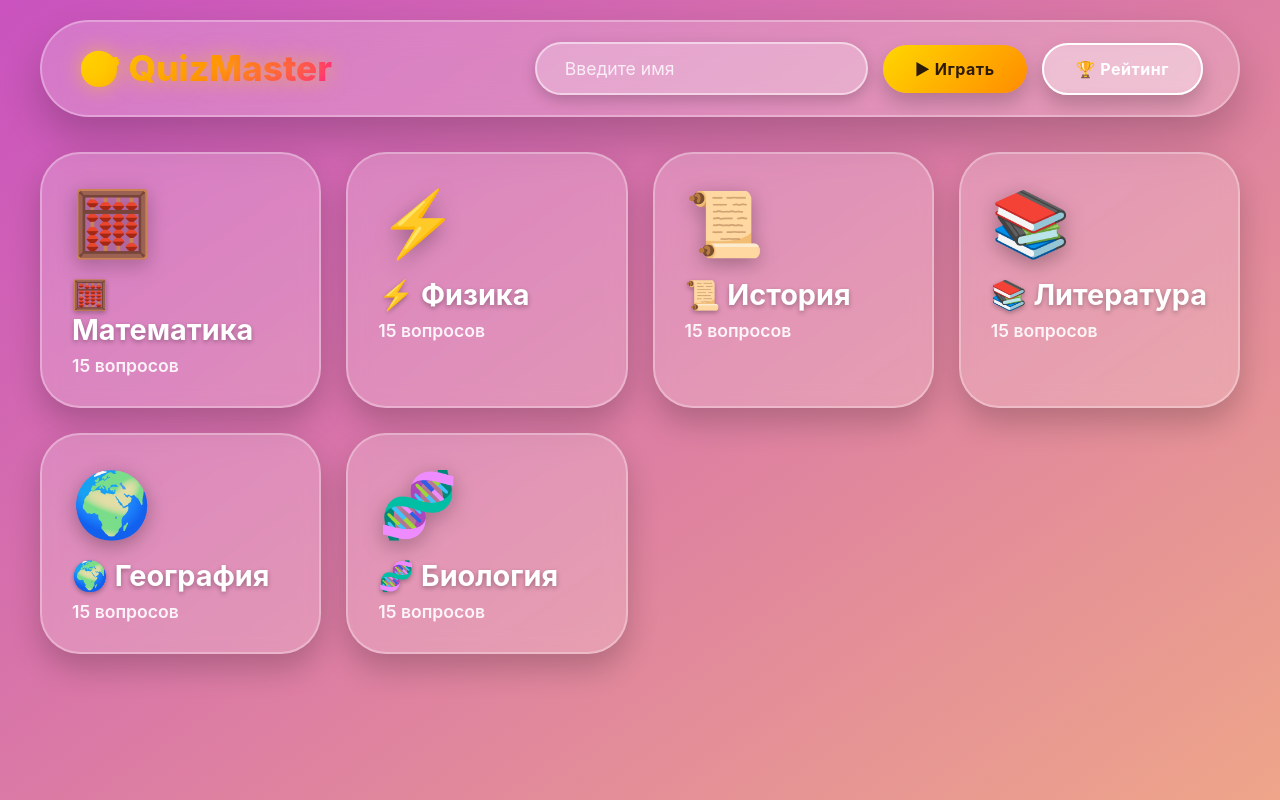
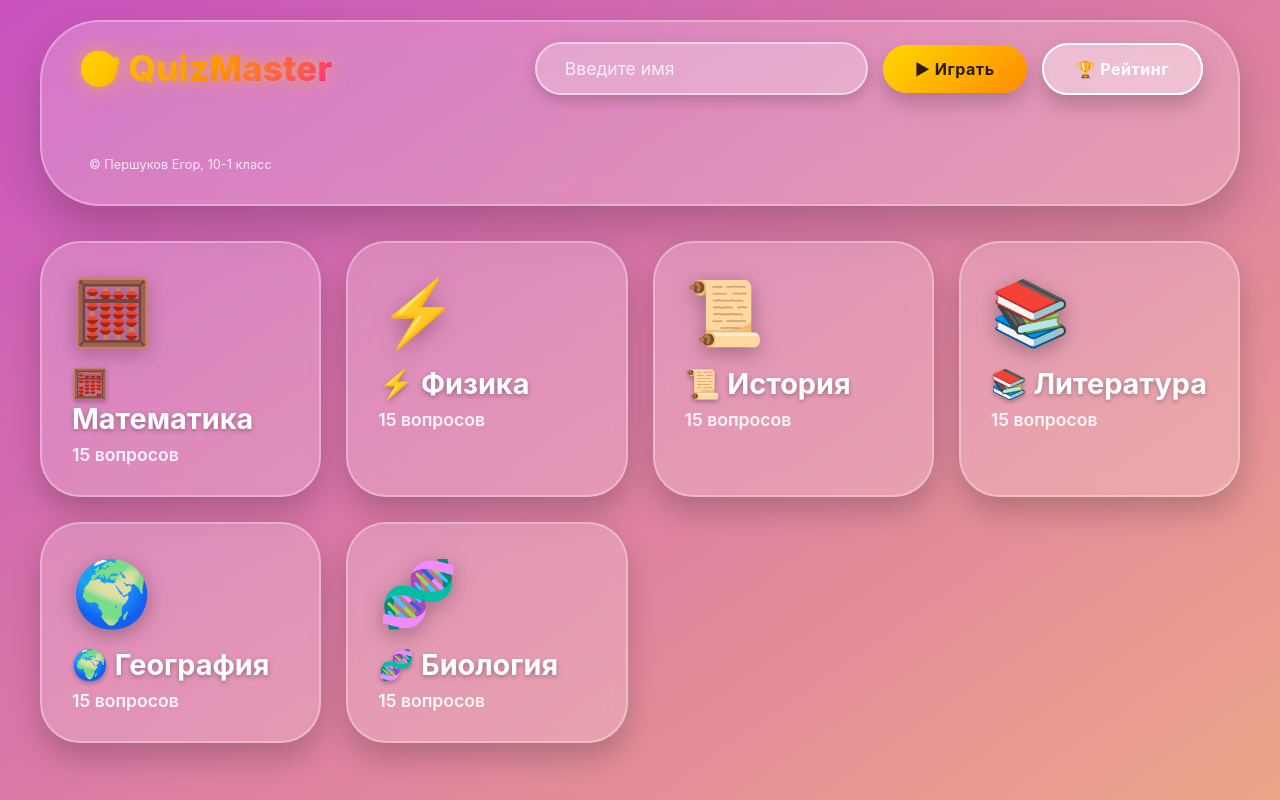
Before and after one commit to egor1910www-star/formulas-site, a plain HTML site: page index.html in a window 1280 px wide. Drawn offline with Linux system fonts and the light colour scheme.

Commit message:
Update index.html

```diff
--- a/index.html
+++ b/index.html
@@ -450,6 +450,9 @@
                 <button class="btn btn-primary" id="setNickBtn">▶ Играть</button>
                 <button class="btn btn-outline" id="showRatingBtn">🏆 Рейтинг</button>
             </div>
+                    <div style="text-align: center; margin-top: 35px; padding: 12px; opacity: 0.8;">
+            <p style="color: white; font-size: 0.8rem;">© Першуков Егор, 10-1 класс</p>
+        </div>
         </div>
 
         <!-- Профиль -->
```
